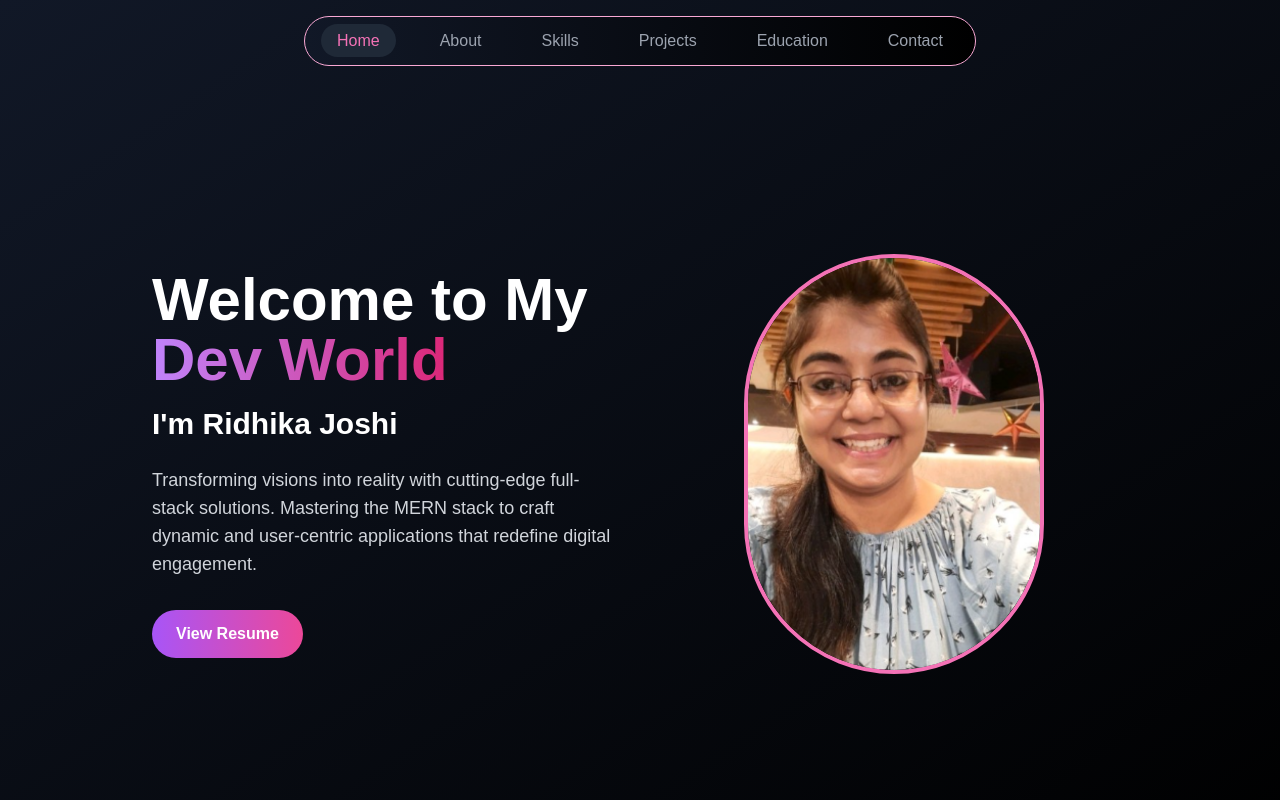
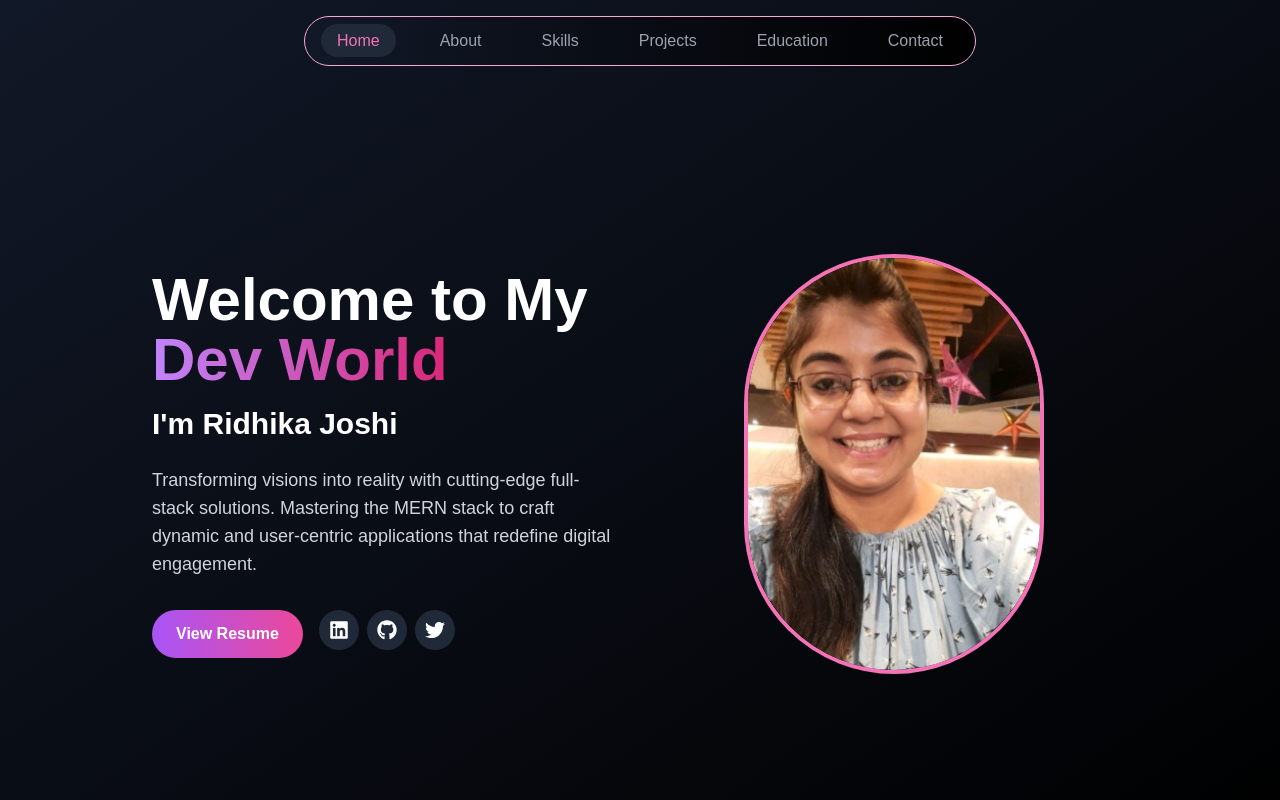
Before and after one commit to RidhikaJoshi/Portfolio-Latest, a Next.js app: page / in a window 1280 px wide. Shown: the top 800 px of the page. Built offline with nearby package versions, Linux system fonts and the light colour scheme.

Commit message:
Added Social Media Links

```diff
--- a/components/home.tsx
+++ b/components/home.tsx
@@ -6,6 +6,7 @@ import { motion} from 'framer-motion'
 import { Link as ScrollLink } from 'react-scroll'
 import photo from '../app/assests//My.webp'
 import { Home, Briefcase, Book, Code, Layers, Mail } from 'lucide-react'
+import { FaLinkedin, FaGithub, FaTwitter } from 'react-icons/fa'
 
 const navItems = [
   { name: 'Home', icon: Home },
@@ -112,6 +113,38 @@ export function HomePageComponent() {
                   >
                    View Resume
                   </motion.a>
+                  <div className="flex gap-2">
+                <motion.a
+                  href="https://www.linkedin.com/in/ridhika-joshi-069164221/"
+                  target="_blank"
+                  rel="noopener noreferrer"
+                  className="inline-flex items-center justify-center w-10 h-10 bg-gray-800 text-white rounded-full hover:bg-gray-700 hover:text-pink-400 transition duration-300"
+                  whileHover={{ scale: 1.1 }}
+                  whileTap={{ scale: 0.9 }}
+                >
+                  <FaLinkedin size={20} />
+                </motion.a>
+                <motion.a
+                  href="https://github.com/RidhikaJoshi"
+                  target="_blank"
+                  rel="noopener noreferrer"
+                  className="inline-flex items-center justify-center w-10 h-10 bg-gray-800 text-white rounded-full hover:bg-gray-700 hover:text-pink-400 transition duration-300"
+                  whileHover={{ scale: 1.1 }}
+                  whileTap={{ scale: 0.9 }}
+                >
+                  <FaGithub size={20} />
+                </motion.a>
+                <motion.a
+                  href="https://x.com/ridhika_joshi"
+                  target="_blank"
+                  rel="noopener noreferrer"
+                  className="inline-flex items-center justify-center w-10 h-10 bg-gray-800 text-white rounded-full hover:bg-gray-700 hover:text-pink-400 transition duration-300"
+                  whileHover={{ scale: 1.1 }}
+                  whileTap={{ scale: 0.9 }}
+                >
+                  <FaTwitter size={20} />
+                </motion.a>
+              </div>
                 </div>
               </motion.div>
 
```
